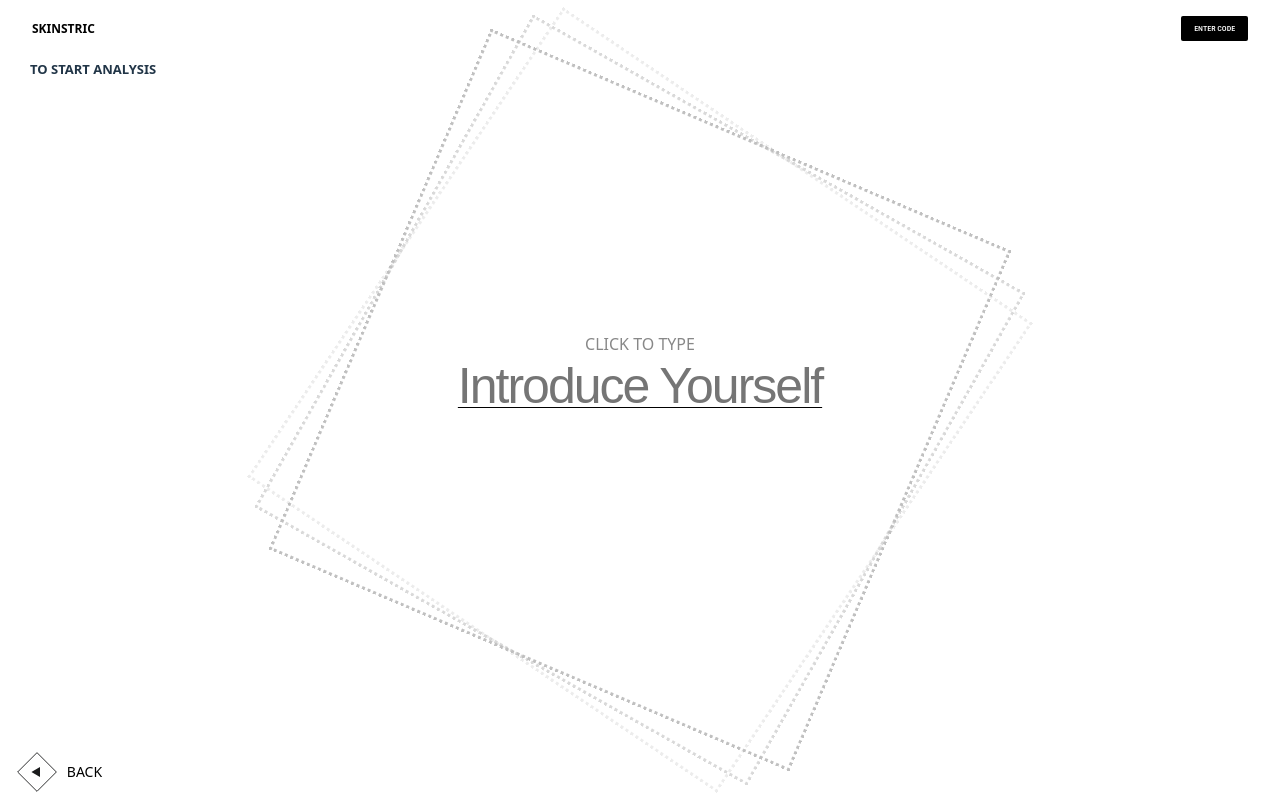
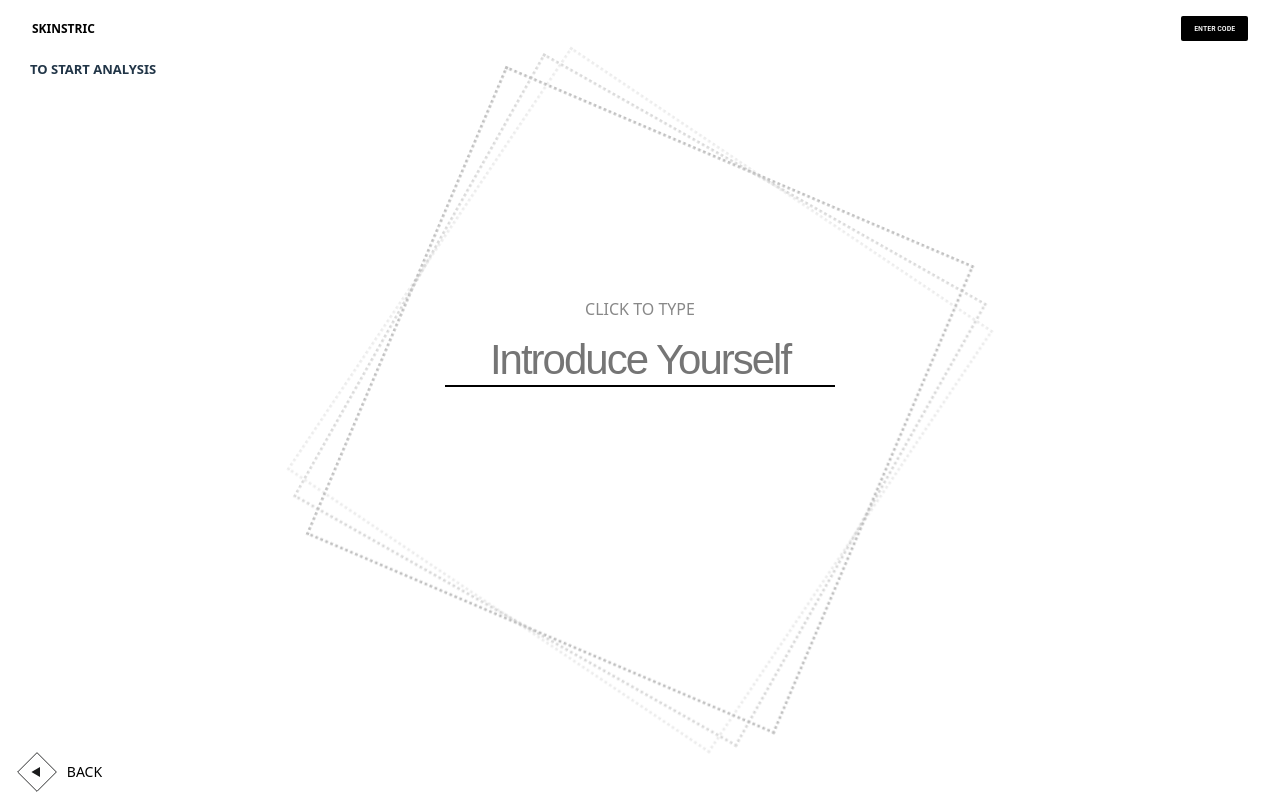
Before and after one commit to ry-hnn/skinstric-ai-app, a React (Vite) app: page /testing in a window 1280 px wide. Built offline with nearby package versions, Linux system fonts and the light colour scheme.

Commit message:
UI Updates

```diff
--- a/src/App.css
+++ b/src/App.css
@@ -1,7 +1,8 @@
-#root {
+#root, body {
   width: 100%;
   margin: 0 auto;
   text-align: center;
+  background-color: white;
 }
 
 
@@ -256,7 +257,7 @@
   top: 0;
   width: 100%;
   padding: 1rem 2rem;
-  background-color: #fff;
+  background-color: white;
   border-bottom: 1px solid transparent;
   box-sizing: border-box;
 }
@@ -310,16 +311,27 @@
   z-index: 10;
 }
 
+.input-wrapper {
+  display: flex;
+  flex-direction: column;
+  align-items: center;
+  gap: 10px;
+}
+
 .input-field {
   background: transparent;
   border: none;
   text-align: center;
-  font-size:  50px;
+  font-size: 42px;
   letter-spacing: -2px;
-  text-decoration: underline;
   text-decoration-thickness: 1px;
   text-underline-offset: 4px;
-  transform: translateY(30px);
+  min-width: 100px;
+  max-width: 390px;
+  width: 100%;
+  transform: translateY(10px);
+  overflow: hidden;
+  text-overflow: ellipsis;
 }
 
   @media (max-width: 455px) {
@@ -327,7 +339,6 @@
       font-size: 30px;
     }
   }
-
 
 
 .input-field:active {
@@ -340,6 +351,13 @@
   outline: none;
 }
 
+.input-underline {
+  width: 390px;
+  height: 2px;
+  background-color: black;
+}
+
+
 .box-container {
   position: absolute;
   width: 100%;
@@ -348,6 +366,7 @@
   justify-content: center;
   align-items: center;
   z-index: 1;
+  transform: scale(.9);
 }
 
 /* Specific styles for LoadingScreen boxes */
@@ -523,7 +542,7 @@
 
 .click-type-text {
   margin: 0;
-  transform: translateY(30px);
+  transform: translateY(-4px);
   color: #888;
 }
 
--- a/src/components/FormInput.jsx
+++ b/src/components/FormInput.jsx
@@ -55,13 +55,13 @@ const FormInput = () => {
           className="proceed-button"
           onClick={() => navigate("/start-analysis")}
         >
-          <object
+          <img
             className="proceed-button-icon"
-            type="image/svg+xml"
-            data="button-icon-shrunk.svg"
+            src="button-icon-shrunk.svg"
             width="40"
             height="40"
-          ></object>
+            alt="Proceed"
+          />
           Proceed
         </button>
       </>
@@ -71,6 +71,7 @@ const FormInput = () => {
   return (
     <form className="input-form" onSubmit={handleSubmit}>
       <p className="click-type-text">CLICK TO TYPE</p>
+      <div className="input-wrapper">
         {step === 1 ? (
           <input
             className="input-field"
@@ -88,6 +89,8 @@ const FormInput = () => {
             placeholder="Where are you from?"
           />
         )}
+        <div className="input-underline"></div>
+      </div>
     </form>
   );
 };
--- a/src/pages/UserTest.jsx
+++ b/src/pages/UserTest.jsx
@@ -10,13 +10,13 @@ function UserTest() {
     <div className="user-test-container">
       <p className="user-test-title">TO START ANALYSIS</p>
       <button className="back-button" onClick={() => navigate("/")}>
-        <object
+        <img
           className="back-button-icon"
-          type="image/svg+xml"
-          data="button-icon-shrunk.svg"
+          src="button-icon-shrunk.svg"
           width="40"
           height="40"
-        ></object>
+          alt="Back"
+        />
         Back
       </button>
       <FormInput />
```
Lines whose indentation alone changed are shown as unchanged.
